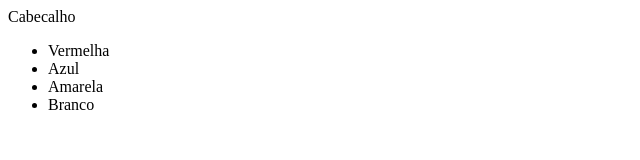
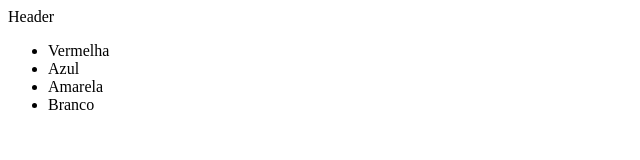
Before and after one commit to feshow27/minha-pagina, a plain HTML site: page index.html in a window 1280 px wide. Shown: the full height of the page, 0-640 px from the left. Drawn offline with Linux system fonts and the light colour scheme.

Commit message:
Update index.html

```diff
--- a/index.html
+++ b/index.html
@@ -6,7 +6,7 @@
   <title>Document</title>
 </head>
 <body>
-  <header>Cabecalho</header>
+  <header>Header</header>
  <ul>
   <li>Vermelha</li>
   <li>Azul</li>
```
